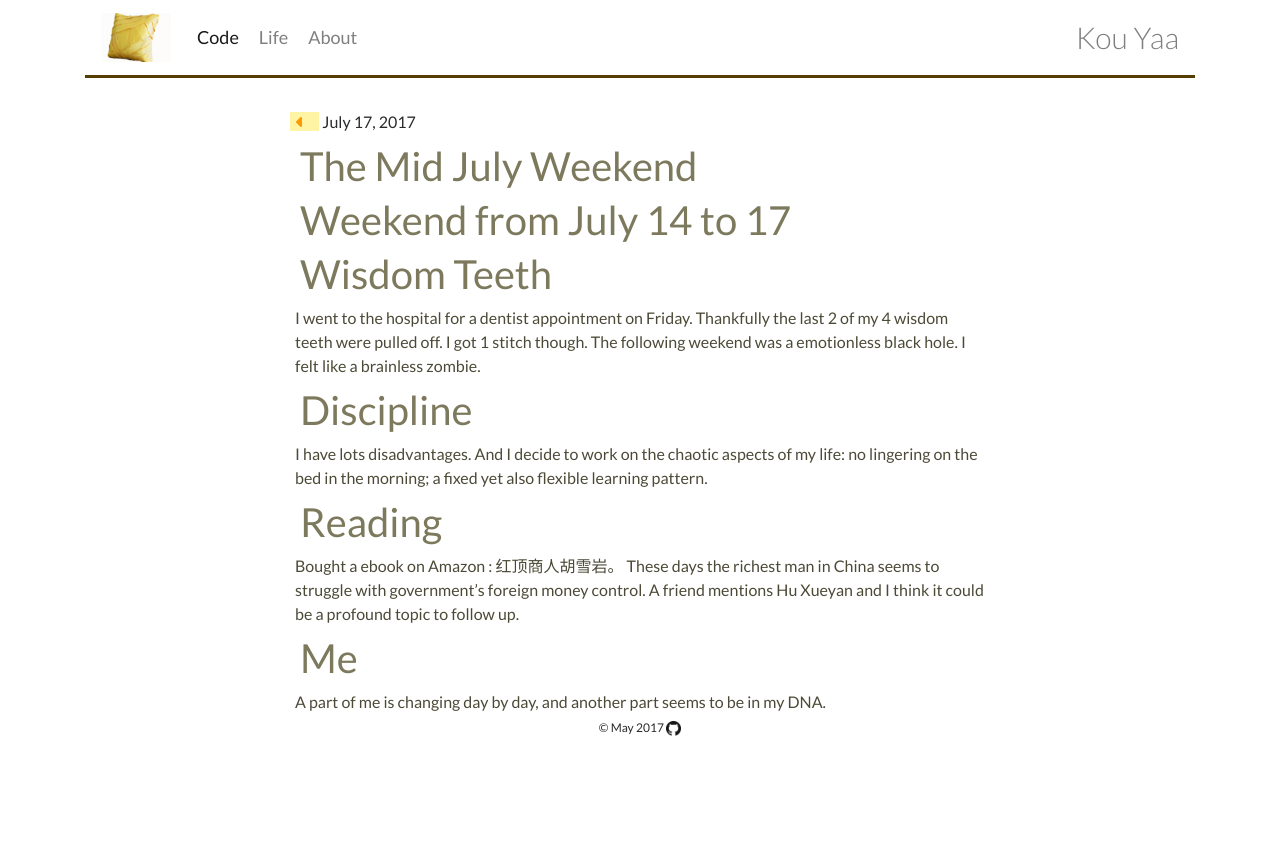
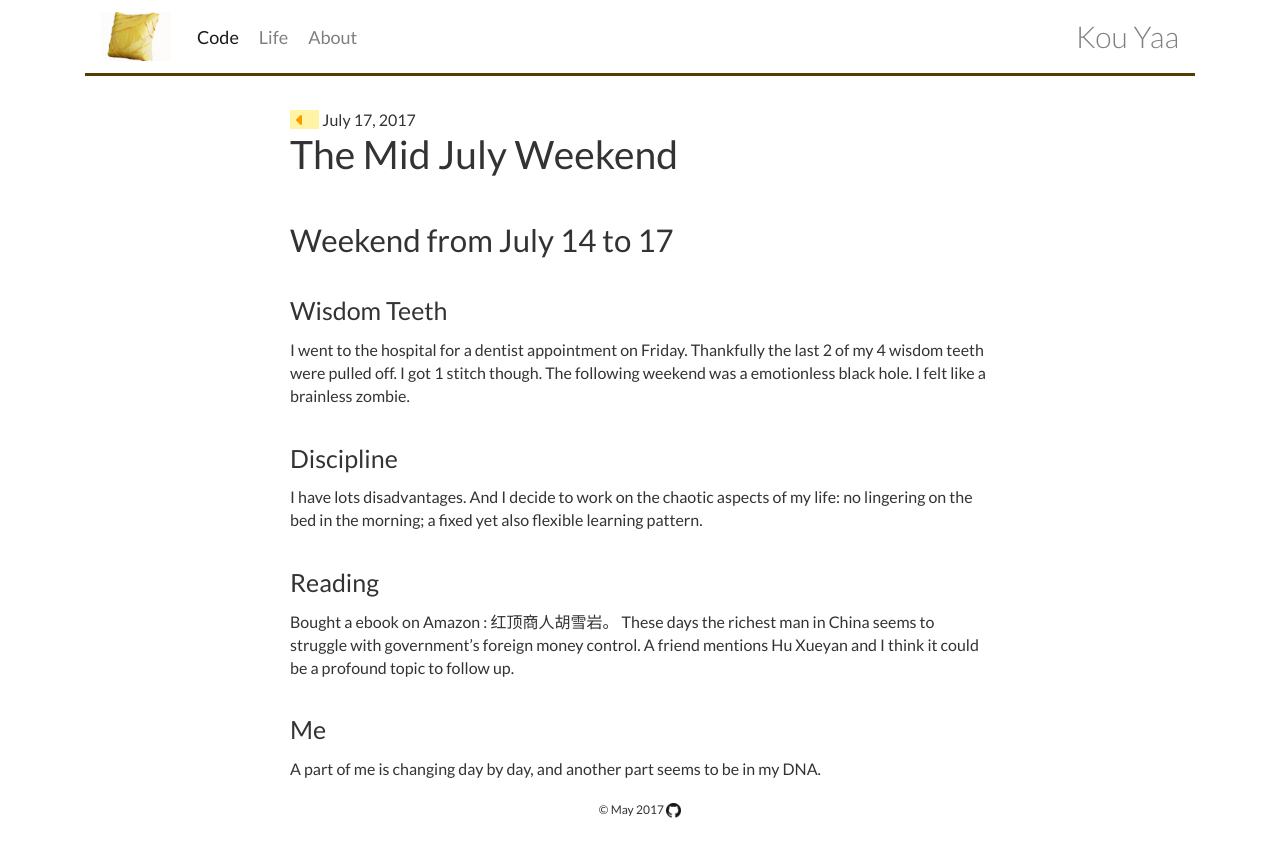
Before and after one commit to yinkouya/yinkouya.github.io, a Jekyll site: the page built from _posts/2017-07-17-The-Mid-July-Weekend.md, in a window 1280 px wide. Shown: the top 857 px of the page. Built offline with Jekyll 4.4.1, drawn with Linux system fonts in a browser that asks for light colours; nearby versions of some CDN libraries; our own code applies the rules of GitHub Pages for plain Markdown files; a script that is not in the unit is left out.

Commit message:
Update style.css

```diff
--- a/assets/style.css
+++ b/assets/style.css
@@ -1,3 +1,31 @@
+html {font-size: 1em;}
+
+body {
+  font-family: 'Lato', sans-serif;
+  font-weight: 400;
+  line-height: 1.45;
+  color: #333;
+}
+
+p {margin-bottom: 1.3em;}
+
+h1, h2, h3, h4 {
+  margin: 1.414em 0 0.5em;
+  font-weight: inherit;
+  line-height: 1.2;
+}
+
+h1 {
+  margin-top: 0;
+  font-size: 2.441em;
+}
+
+h2 {font-size: 1.953em;}
+
+h3 {font-size: 1.563em;}
+
+h4 {font-size: 1.25em;}
+
 footer {
   height:20px;
   text-align: center;
@@ -6,11 +34,6 @@ footer {
 .fixed-bottom {
   position: fixed;
   bottom: 0;width:100%;
-}
-
-* {
-  font-family: 'Lato', sans-serif;
-  font-weight: 400;
 }
 
 img.brand {
@@ -87,8 +110,5 @@ article {
   margin: 0 auto;
 }
 
-article h1, h2, h3 {color: #7c795d; font-size: 40px; margin: 10px; }
-article h4, h5, h6 {color: #7c795d; font-size: 25px; margin: 8px; }
-article p { color: #4c4a37; margin: 5px; }
 article a { color: #ff9900; background: #fff4a3; text-decoration: none; }
 article a:hover { color: #ffcc66 }
```
